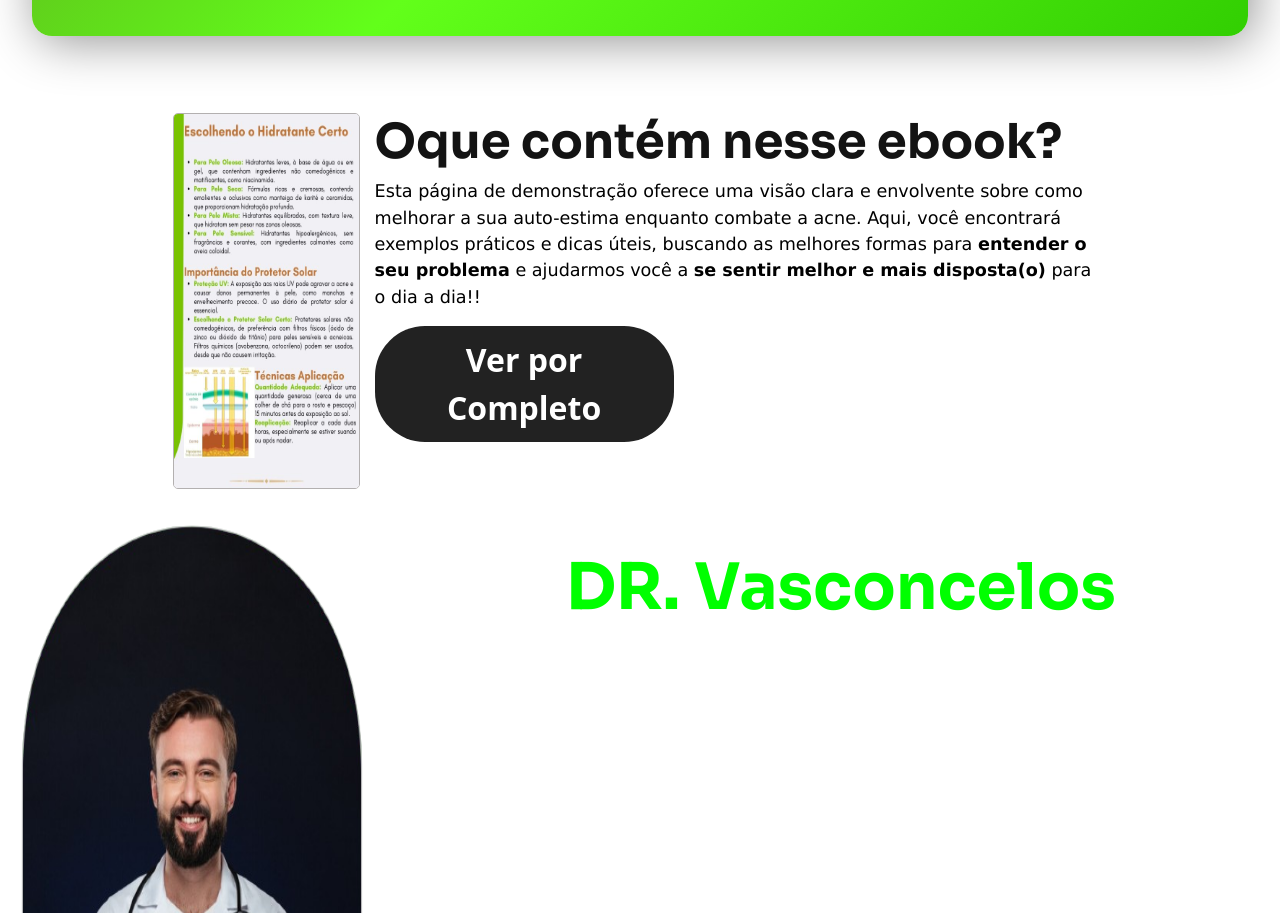
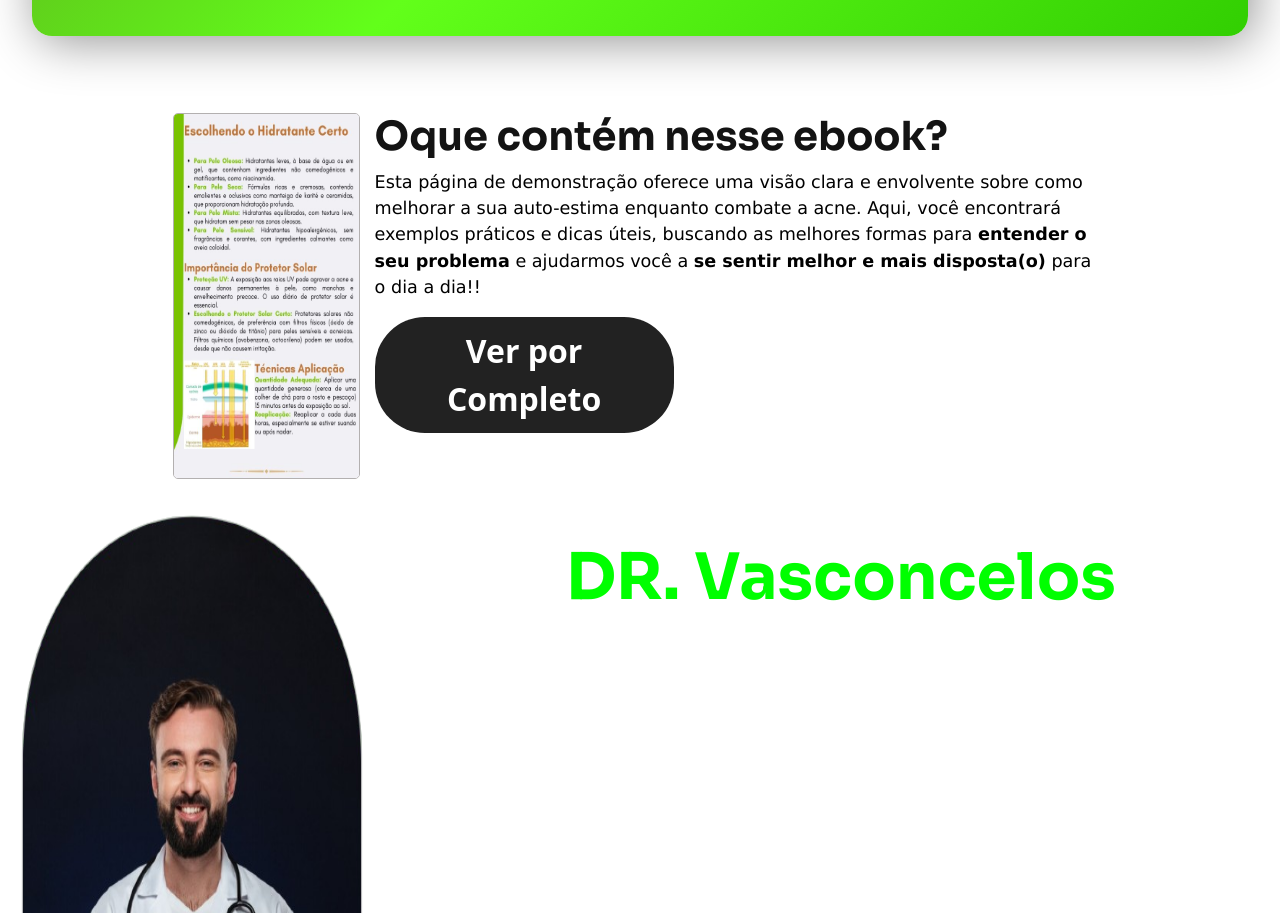
Before and after one commit to henriquepierandrei1/pasta-eboo, a plain HTML site: page index.html in a window 1280 px wide. Shown: the part 1937-2850 px from the top of the page. Drawn offline with nearby package versions, Linux system fonts and the light colour scheme.

Commit message:
Update index.html

```diff
--- a/index.html
+++ b/index.html
@@ -102,7 +102,7 @@
           <article class="article-02" >
             <img src="12.jpg" alt="" width="20%" class="img-fluid" style="box-shadow: none;border: 1px solid rgb(179, 176, 176);">
             <div style="width: 100%;display: block;margin: 0% auto 5% auto;" id="div-text-02">
-              <h3 style="margin-left: 2%;font-size: 3em;font-family: Sora;font-weight: bold;color: rgb(19, 19, 19);">Oque contém nesse ebook?</h3>
+              <h3 style="margin-left: 2%;font-size: 2.5em;font-family: Sora;font-weight: bold;color: rgb(19, 19, 19);width: 100%;">Oque contém nesse ebook?</h3>
               <p style="font-weight: 300;color: black;">Esta página de demonstração oferece uma visão clara e envolvente sobre como melhorar a sua auto-estima enquanto combate a acne. Aqui, você encontrará exemplos práticos e dicas úteis, buscando as melhores formas para <strong>entender o seu problema</strong> e ajudarmos você a <strong>se sentir melhor e mais disposta(o)</strong> para o dia a dia!!</p>
               <a href="https://pay.kiwify.com.br/YrcCA5q" target="_blank"><button class="btn btn-02">Ver por Completo</button></a>
             </div>
```
